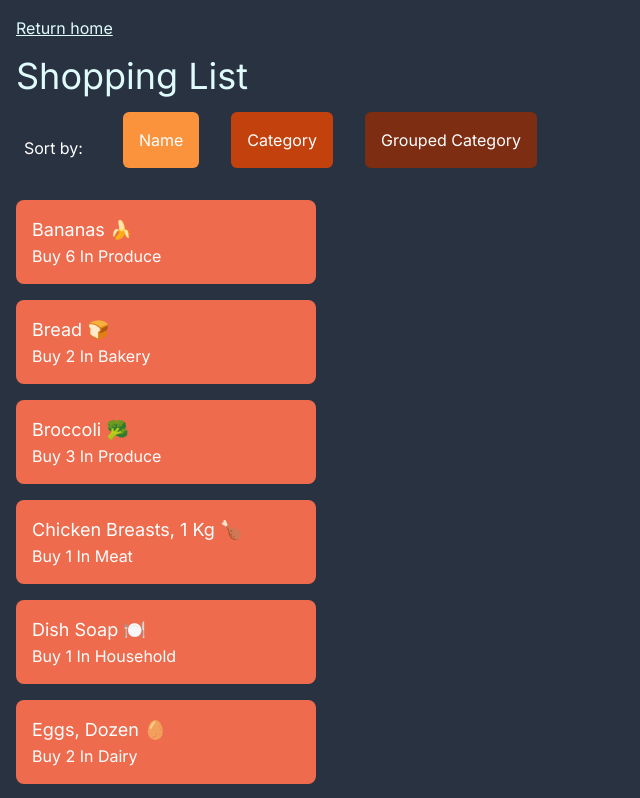
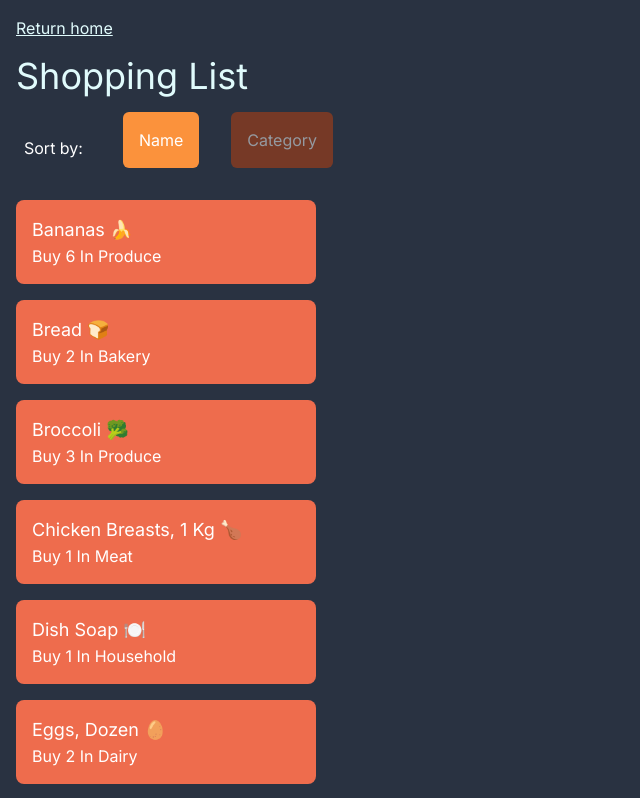
Before and after one commit to nataliey16/cprg306-assignments, a Next.js app: page /week-5 in a window 1280 px wide. Shown: the top 798 px of the page, without its empty margins (0-640 px from the left). Built offline with nearby package versions, Linux system fonts and the light colour scheme.

Commit message:
Add conditional rendering to change the background color of the buttons based on the current value of sortBy

```diff
--- a/app/week-5/item-list.js
+++ b/app/week-5/item-list.js
@@ -5,8 +5,9 @@ import items from "./items.json";
 
 const ItemList = () => {
   const [sortBy, setSortBy] = useState("name");
+  const [isSelectedStyle, setIsSelectedStyle] = useState(false);
 
-  //Sort items array
+  //1. Sort items array based on name or category
   const sortedItems = () => {
     return [...items].sort((itemA, itemB) => {
       if (sortBy == "name") {
@@ -14,7 +15,6 @@ const ItemList = () => {
       } else if (sortBy == "category") {
         return itemA.category.localeCompare(itemB.category);
       }
-      console.log(items);
     });
   };
 
@@ -23,21 +23,27 @@ const ItemList = () => {
       <div className="flex flex-row text-white">
         <p className="m-6">Sort by:</p>
         <button
-          className="bg-[#fb923c] rounded-md p-4 mx-4 mb-4"
+          className={
+            "rounded-md p-4 mx-4 mb-4 " +
+            (sortBy === "name" ? " bg-[#fb923c]" : "opacity-50 bg-[#fb923c]")
+          }
           value="name"
           onClick={() => setSortBy("name")}
         >
           Name
         </button>
         <button
-          className="bg-[#c2410c] rounded-md p-4 mx-4 mb-4"
+          className={
+            "rounded-md p-4 mx-4 mb-4 " +
+            (sortBy === "category"
+              ? " bg-[#c2410c]"
+              : "opacity-50 bg-[#c2410c]")
+          }
+          //bg-[#c2410c]
           value="category"
           onClick={() => setSortBy("category")}
         >
           Category
-        </button>
-        <button className="bg-[#7c2d12] rounded-md p-4 mx-4 mb-4">
-          Grouped Category
         </button>
       </div>
       <div>
--- a/app/week-5/item.js
+++ b/app/week-5/item.js
@@ -10,7 +10,6 @@ const Item = ({ name, quantity, category }) => {
           Buy {quantity} in {category}
         </li>
       </ul>
-      {/* <Item name={name} quantity={quantity} category={category} /> */}
     </div>
   );
 };
```
